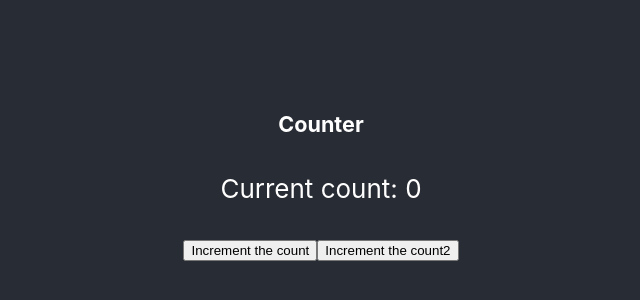
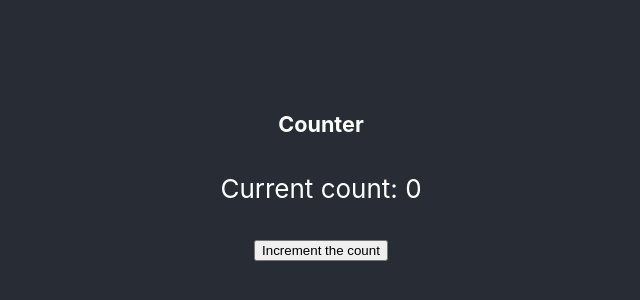
Before and after one commit to ijlalansari1122/my-app, a React (Create React App) app: page / in a window 1280 px wide. Shown: the part 232-532 px from the top of the page, without its empty margins (319-959 px from the left). Built offline with nearby package versions, Linux system fonts and the light colour scheme.

Commit message:
useeffect case

```diff
--- a/src/Componets/Counter.js
+++ b/src/Componets/Counter.js
@@ -4,34 +4,25 @@ import React, { useEffect, useState } from "react";
 const Counter =()=>{
 
     const [count, setcount] = useState(0);
-const[count2 , setcount2]= useState(0);
-    // component did mount
 
-    // useEffect(() => {
-    //     console.log("the use effect ran")
+    useEffect(() => {
+console.log("The component has mounted")
+
+return()=>{
 
 
+console.log("The component has unmounted")
 
-    // }, []);
-    //     // componentwillupdate
+}
 
-    useEffect(() => {
-        console.log("the component has been updated")
 
-        return () => {
-
-            console.log(`we are in the cleanup - the count is ${count} `)
-
-        }
-
-    }, [count]);
+    },[]);
 
 return(
 <div>
 <h5>Counter</h5>
 <p>Current count: {count}</p>
 <button onClick={()=>setcount(count+1)}>Increment the count</button>
-<button onClick={() => setcount2(count2 + 1)}>Increment the count2</button>
 
 
 </div>
```
